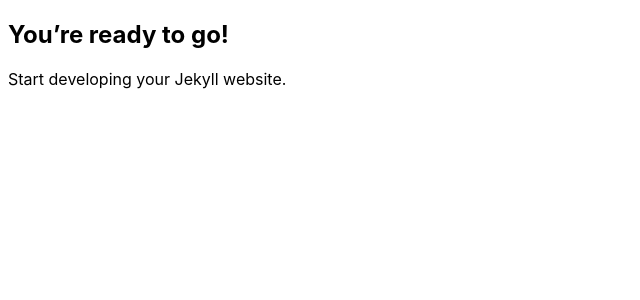
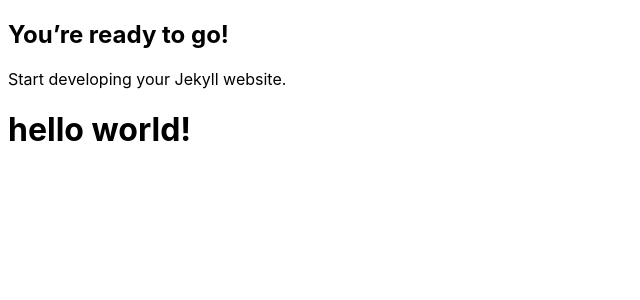
Before and after one commit to smartforcemx/sforce-jekyll, a Jekyll site: the page built from index.md, in a window 1280 px wide. Shown: the top 300 px of the page, without its empty margins (0-640 px from the left). Built offline with Jekyll 4.4.1, drawn with Linux system fonts in a browser that asks for light colours.

Commit message:
adding example for start to cutting off the page structure

```diff
--- a/index.md
+++ b/index.md
@@ -6,3 +6,5 @@ title: "Happy Jekylling!"
 ## You're ready to go!
 
 Start developing your Jekyll website.
+
+<h1>{{ "Hello World!" | downcase }}</h1>
```
